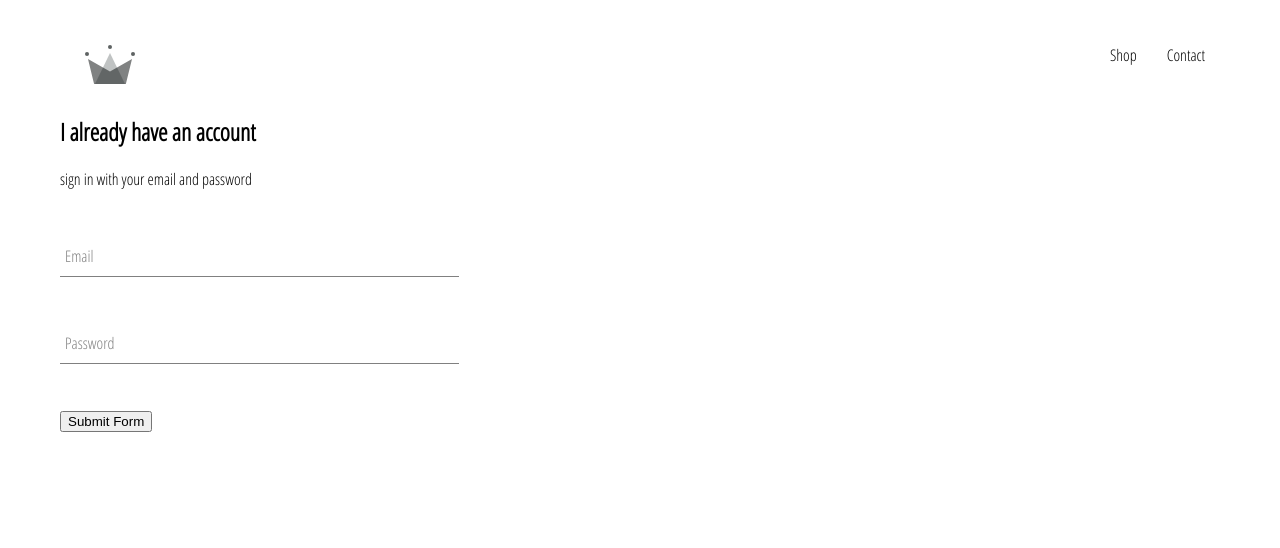
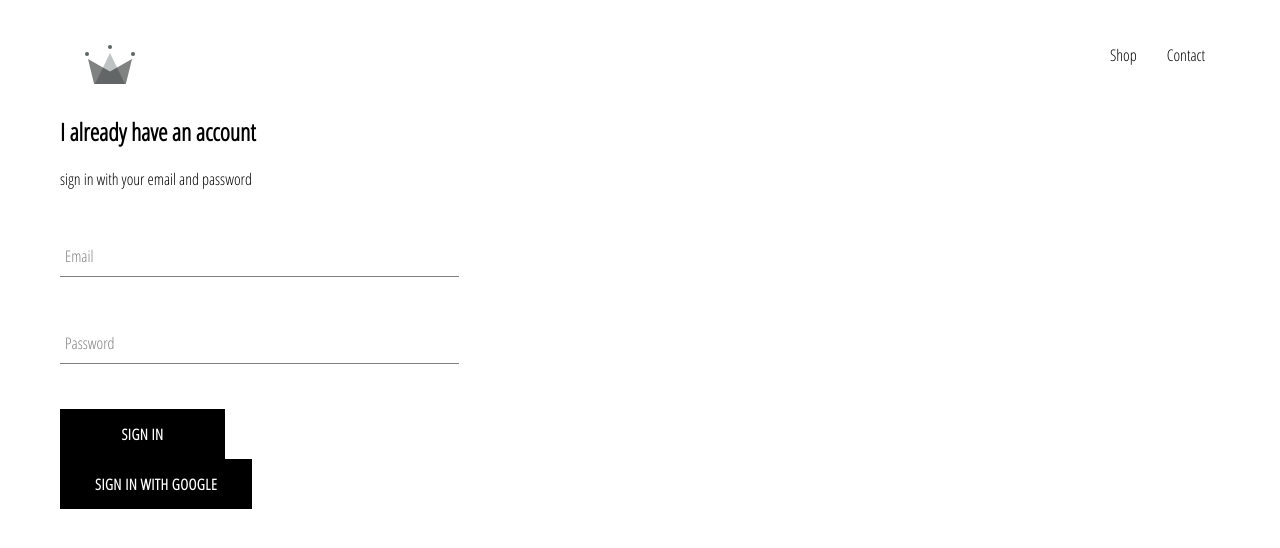
Before and after one commit to rutulshah17/styleio, a React (Create React App) app: page /signin in a window 1280 px wide. Shown: the top 548 px of the page. Built offline with nearby package versions, Linux system fonts and the light colour scheme.

Commit message:
added custom button component which would handle every button in the project

```diff
--- /dev/null
+++ b/src/components/custom-button/custom-button.component.jsx
@@ -0,0 +1,11 @@
+import React from 'react';
+
+import './custom-button.styles.scss'
+
+const CustomButton = ({children, ...otherProps}) => (
+    <div {...otherProps} >
+        <button className='custom-button'> {children} </button>
+    </div>
+);
+
+export default CustomButton;
--- /dev/null
+++ b/src/components/custom-button/custom-button.styles.scss
@@ -0,0 +1,22 @@
+.custom-button {
+  min-width: 165px;
+  width: auto;
+  height: 50px;
+  letter-spacing: 0.5px;
+  line-height: 50px;
+  padding: 0 35px 0 35px;
+  font-size: 15px;
+  background-color: black;
+  color: white;
+  text-transform: uppercase;
+  font-family: 'Open Sans Condensed';
+  font-weight: bolder;
+  border: none;
+  cursor: pointer;
+
+  &:hover {
+    background-color: white;
+    color: black;
+    border: 1px solid black;
+  }
+}
--- a/src/components/sign-in/sign-in.component.jsx
+++ b/src/components/sign-in/sign-in.component.jsx
@@ -3,6 +3,7 @@
 import './sign-in.styles.scss';
 
 import FormInput from '../form-input/form-input.component';
+import CustomButton from '../custom-button/custom-button.component';
 
 class SignIn extends React.Component {
 	constructor(props) {
@@ -57,7 +58,8 @@
 						required
 					/>
 
-					<input type='submit' value='Submit Form' />
+					<CustomButton type='submit' value='Submit Form'> Sign In </CustomButton>
+					<CustomButton type='submit' value='Submit Form'> Sign In with Google </CustomButton>
 
 				</form>
 
```
